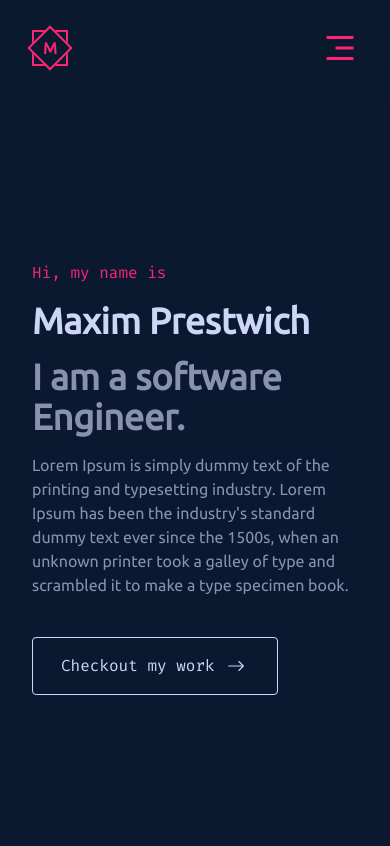
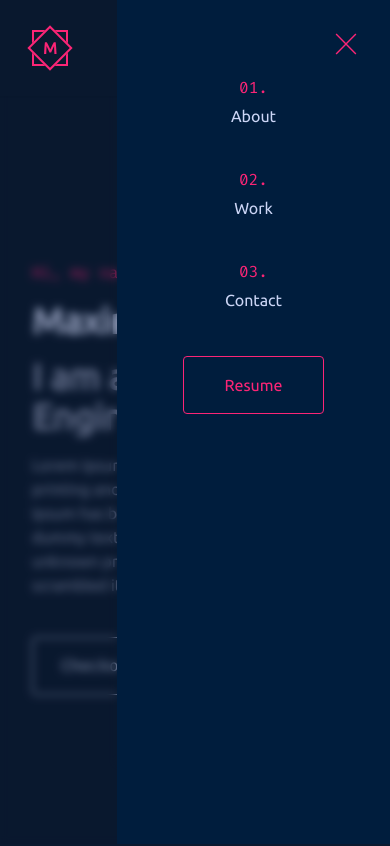
Before and after one commit to maxim-pre/my-portfolio, a React (Create React App) app: page / in a window 390 px wide. Shown: the top 846 px of the page. Built offline with nearby package versions, Linux system fonts and the light colour scheme.

Commit message:
design mobile menu layout

```diff
--- a/src/App.js
+++ b/src/App.js
@@ -7,6 +7,9 @@ import AsideLeft from "./components/asideLeft";
 import AsideRight from "./components/asideRight";
 import Contact from "./components/contact";
 import { useState, useEffect } from "react";
+import { TfiClose } from "react-icons/tfi";
+import Button from "./components/common/button";
+
 function App() {
   const [scrollDirection, setScrollDirection] = useState("up");
   const [y, setY] = useState(0);
@@ -41,6 +44,29 @@ function App() {
         <Work />
         <Contact />
       </div>
+      <div className="sm:hidden fixed w-full h-full backdrop-blur-sm bg-backgound/30 top-0"></div>
+      <div className="sm:hidden fixed w-[70%] h-screen bg-[#001d3d] top-0 right-0 z-30 p-8 flex flex-col">
+        <div className="flex justify-end">
+          <TfiClose className="text-neonPink text-2xl font-bold" />
+        </div>
+        <ul className=" text-textLight flex justify-center flex-col">
+          <div className="my-5">
+            <p className="code text-neonPink pb-1">01.</p>
+            <p>About</p>
+          </div>
+          <div className="my-5">
+            <p className="code text-neonPink pb-1">02.</p>
+            <p>Work</p>
+          </div>
+          <div className="my-5">
+            <p className="code text-neonPink pb-1">03.</p>
+            <p>Contact</p>
+          </div>
+        </ul>
+        <button className="border rounded py-4 px-10 text-neonPink mx-auto my-6">
+          Resume
+        </button>
+      </div>
     </div>
   );
 }
--- a/src/components/common/button.js
+++ b/src/components/common/button.js
@@ -1,7 +1,7 @@
 const Button = ({ label }) => {
   return (
     <div className=" rounded bg-neonPink">
-      <button className=" border rounded py-2 px-4 border-lighttext-neonPink text-neonPink hover:-translate-x-1 hover:-translate-y-1 duration-300 bg-backgound text-xs">
+      <button className=" border rounded py-2 px-4 text-neonPink hover:-translate-x-1 hover:-translate-y-1 duration-300 bg-backgound text-xs">
         {label}
       </button>
     </div>
--- a/src/components/nav/nav.js
+++ b/src/components/nav/nav.js
@@ -8,7 +8,7 @@ const Nav = ({ scroll }) => {
   const scrollClass = scroll == "up" ? "" : "-translate-y-[100%]";
   return (
     <nav
-      className={`backdrop-blur-md bg-backgound/80 w-full h-24 z-30  flex justify-between items-center px-8 sm:px-12 fixed top-0 ease-in duration-300 ${scrollClass} shadow-sm`}
+      className={`backdrop-blur-md bg-backgound/80 w-full h-24 z-30 flex justify-between items-center px-8 sm:px-12 fixed top-0 ease-in duration-300 ${scrollClass} shadow-sm`}
     >
       <Logo />
       <ul className="hidden sm:flex items-center text-textLight text-sm">
@@ -17,7 +17,7 @@ const Nav = ({ scroll }) => {
         })}
         <Button label={"Resume"} />
       </ul>
-      <RiMenu3Fill className="sm:hidden text-neonPink text-4xl " />
+      <RiMenu3Fill className="sm:hidden text-neonPink text-4xl z-40 " />
     </nav>
   );
 };
```
